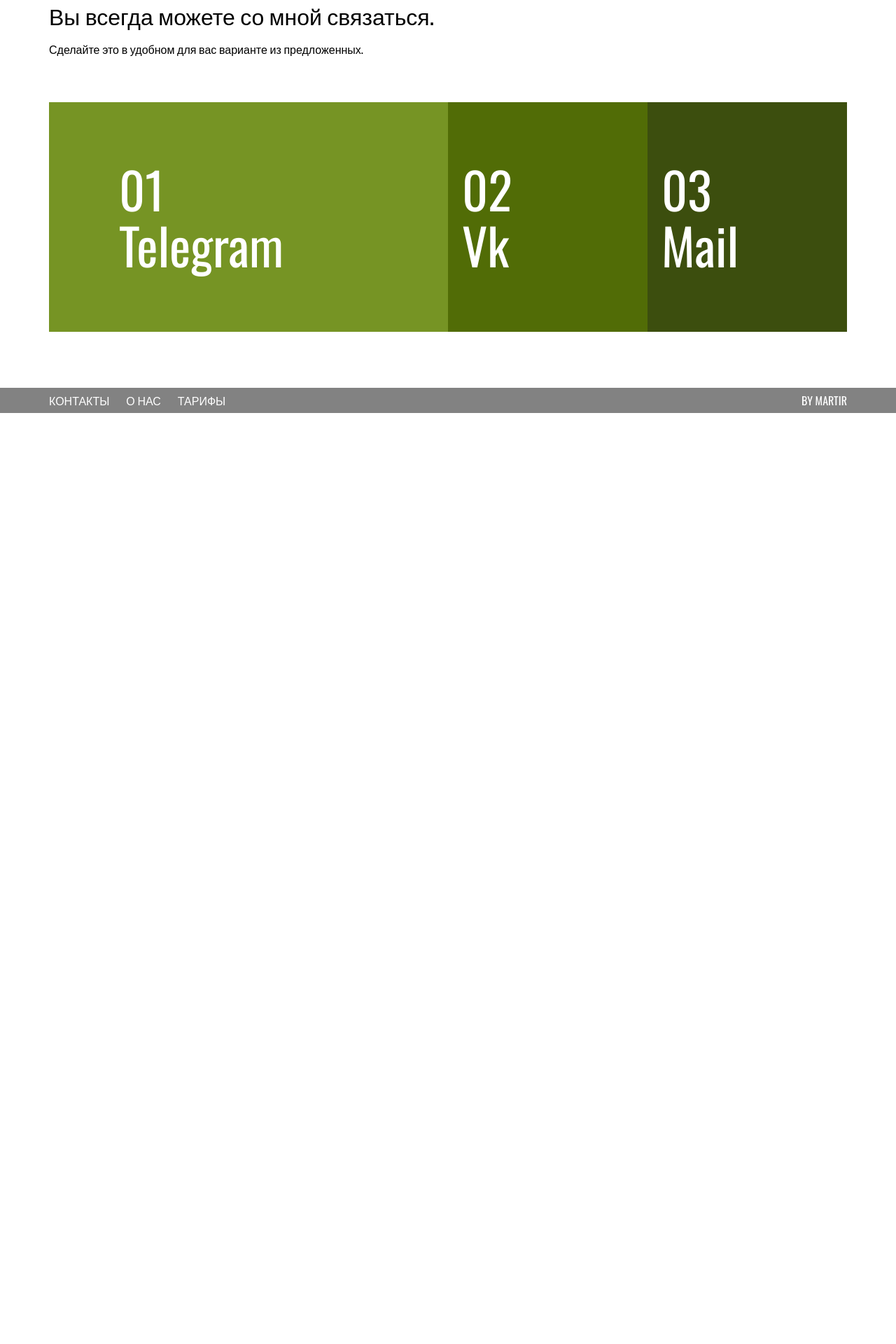
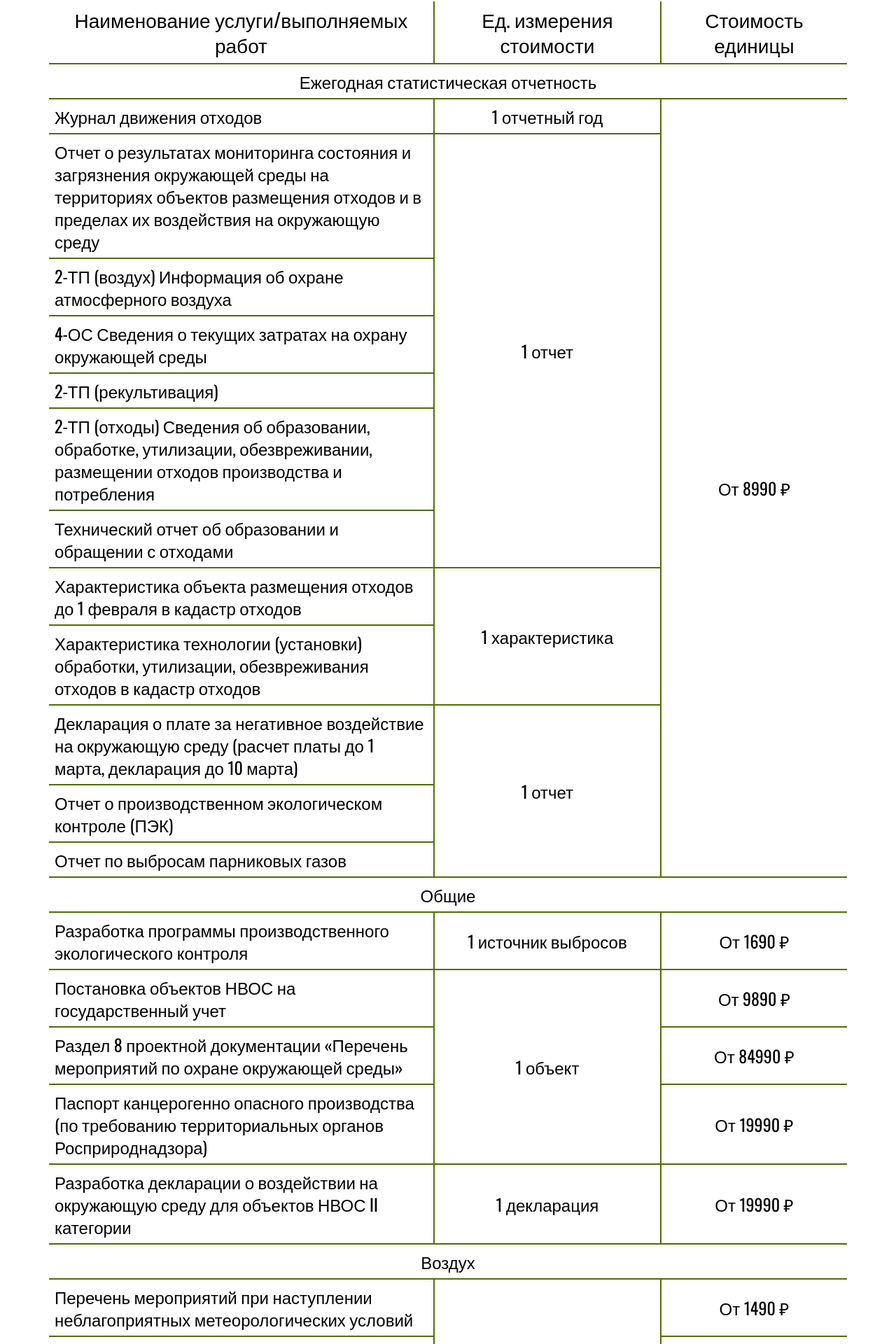
Before and after one commit to mimpushkarev/ECOEXP, a Next.js app: page / in a window 1280 px wide. Shown: the part 878-2798 px from the top of the page at 70% size. Before the commit the page ends 1468 px from the top, so only its background shows below. Built offline with nearby package versions, Linux system fonts and the light colour scheme.

Commit message:
BIKDARTEM-9: [FRONT] Создать секцию «Тарифы» (#10)
Co-authored-by: AnnaErs <annaershova02@gamil.com>

```diff
--- a/app/page.tsx
+++ b/app/page.tsx
@@ -2,6 +2,7 @@
 
 import MainSection from "@components/sections/MainSection";
 import ContactSection from "@components/sections/ContactSection";
+import TariffsTable from "@components/TariffsTable";
 
 import {MainPageType} from "./types";
 
@@ -9,6 +10,7 @@
   return (
     <>
       <MainSection />
+      <TariffsTable />
       <ContactSection />
     </>
   );
--- a/app/tariffs/page.tsx
+++ b/app/tariffs/page.tsx
@@ -1,11 +1,12 @@
 import {memo} from "react";
 
+import TariffsTable from "@components/TariffsTable";
 import {TariffsPageType} from "./types";
 
 const TariffsPage: TariffsPageType = () => {
   return (
     <>
-      <h1>Тарифы</h1>
+      <TariffsTable />
     </>
   );
 };
--- a/assets/styles/globalLayout.scss
+++ b/assets/styles/globalLayout.scss
@@ -147,7 +147,6 @@
   line-height: 2rem;
 }
 
-
 .LXSText {
   font-size: 1rem;
   line-height: 1.25rem;
@@ -168,6 +167,11 @@
   line-height: 1.25rem;
 }
 
+.MH2 {
+  font-size: 1.75rem;
+  line-height: 2.25rem;
+}
+
 .section {
   padding: 5rem 0;
 }
--- /dev/null
+++ b/components/TariffsTable/TariffsTable.module.scss
@@ -0,0 +1,41 @@
+@import "@assets/styles/global.scss";
+
+.table {
+  table-layout: fixed;
+  position: relative;
+
+  td:not(:first-child) {
+    vertical-align: middle;
+    text-align: center;
+  }
+  tr {
+    border-bottom: 2px solid $color-basic-2;
+  }
+  td,
+  th {
+    padding: 0.5rem;
+    &:nth-child(2) {
+      border-left: 2px solid $color-basic-2;
+    }
+    &:nth-child(3) {
+      border-left: 2px solid $color-basic-2;
+    }
+  }
+  th {
+    text-align: center;
+  }
+}
+
+.column {
+  overflow: hidden;
+  &:nth-child(1) {
+    width: 28rem;
+    text-align: center;
+  }
+  &:nth-child(2) {
+    width: 16rem;
+  }
+  &:nth-child(3) {
+    width: 13rem;
+  }
+}
--- /dev/null
+++ b/components/TariffsTable/TariffsTable.tsx
@@ -0,0 +1,205 @@
+import {memo} from "react";
+
+import styles from "./TariffsTable.module.scss";
+
+const TariffsTable = () => {
+  return (
+    <div className="section">
+      <div className="container">
+        <div className={["H4", styles.table].join(" ")}>
+          <table width="100%" cellPadding={0} cellSpacing={0}>
+            <tbody>
+              <tr>
+                <td className={["MH2", styles.column].join(" ")}>
+                  Наименование услуги/выполняемых работ
+                </td>
+                <td className={["MH2", styles.column].join(" ")}>
+                  Ед. измерения стоимости
+                </td>
+                <td className={["MH2", styles.column].join(" ")}>
+                  Стоимость единицы
+                </td>
+              </tr>
+              <tr>
+                <th colSpan={3}>Ежегодная статистическая отчетность</th>
+              </tr>
+              <tr>
+                <td>Журнал движения отходов</td>
+                <td>1 отчетный год</td>
+                <td rowSpan={12}>От 8990 ₽</td>
+              </tr>
+              <tr>
+                <td>
+                  Отчет о результатах мониторинга состояния и загрязнения
+                  окружающей среды на территориях объектов размещения отходов и
+                  в пределах их воздействия на окружающую среду
+                </td>
+                <td rowSpan={6}>1 отчет</td>
+              </tr>
+              <tr>
+                <td>2-ТП (воздух) Информация об охране атмосферного воздуха</td>
+              </tr>
+              <tr>
+                <td>
+                  4-ОС Сведения о текущих затратах на охрану окружающей среды
+                </td>
+              </tr>
+              <tr>
+                <td>2-ТП (рекультивация)</td>
+              </tr>
+              <tr>
+                <td>
+                  2-ТП (отходы) Сведения об образовании, обработке, утилизации,
+                  обезвреживании, размещении отходов производства и потребления
+                </td>
+              </tr>
+              <tr>
+                <td>Технический отчет об образовании и обращении с отходами</td>
+              </tr>
+              <tr>
+                <td>
+                  Характеристика объекта размещения отходов до 1 февраля в
+                  кадастр отходов
+                </td>
+                <td rowSpan={2}>1 характеристика</td>
+              </tr>
+              <tr>
+                <td>
+                  Характеристика технологии (установки) обработки, утилизации,
+                  обезвреживания отходов в кадастр отходов
+                </td>
+              </tr>
+              <tr>
+                <td>
+                  Декларация о плате за негативное воздействие на окружающую
+                  среду (расчет платы до 1 марта, декларация до 10 марта)
+                </td>
+                <td rowSpan={3}>1 отчет</td>
+              </tr>
+              <tr>
+                <td>Отчет о производственном экологическом контроле (ПЭК) </td>
+              </tr>
+              <tr>
+                <td>Отчет по выбросам парниковых газов</td>
+              </tr>
+              <tr>
+                <th colSpan={3}>Общие</th>
+              </tr>
+              <tr>
+                <td>
+                  Разработка программы производственного экологического контроля
+                </td>
+                <td>1 источник выбросов</td>
+                <td>От 1690 ₽</td>
+              </tr>
+              <tr>
+                <td>Постановка объектов НВОС на государственный учет</td>
+                <td rowSpan={3}>1 объект</td>
+                <td>От 9890 ₽</td>
+              </tr>
+              <tr>
+                <td>
+                  Раздел 8 проектной документации «Перечень мероприятий по
+                  охране окружающей среды»
+                </td>
+                <td>От 84990 ₽</td>
+              </tr>
+              <tr>
+                <td>
+                  Паспорт канцерогенно опасного производства (по требованию
+                  территориальных органов Росприроднадзора)
+                </td>
+                <td>От 19990 ₽</td>
+              </tr>
+              <tr>
+                <td>
+                  Разработка декларации о воздействии на окружающую среду для
+                  объектов НВОС II категории
+                </td>
+                <td>1 декларация</td>
+                <td>От 19990 ₽</td>
+              </tr>
+              <tr>
+                <th colSpan={3}>Воздух</th>
+              </tr>
+              <tr>
+                <td>
+                  Перечень мероприятий при наступлении неблагоприятных
+                  метеорологических условий
+                </td>
+                <td rowSpan={5}>1 источник выбросов</td>
+                <td>От 1490 ₽</td>
+              </tr>
+              <tr>
+                <td>Инвентаризация источников выбросов загрязняющих веществ</td>
+                <td rowSpan={3}>От 1990 ₽</td>
+              </tr>
+              <tr>
+                <td>
+                  Проект нормативов допустимых выбросов загрязняющих веществ
+                </td>
+              </tr>
+              <tr>
+                <td>
+                  Расчет выбросов парниковых газов по приказу МПР №300 от
+                  30.06.2015 г.
+                </td>
+              </tr>
+              <tr>
+                <td>Проект санитарно-защитной зоны</td>
+                <td>От 4990 ₽</td>
+              </tr>
+              <tr>
+                <td>
+                  Паспортов ГОУ, инструкция по эксплуатации и обслуживанию ГОУ,
+                  программа проведения ППО и ТР
+                </td>
+                <td>1 ГОУ</td>
+                <td>От 9990 ₽</td>
+              </tr>
+              <tr>
+                <th colSpan={3}>Отходы</th>
+              </tr>
+              <tr>
+                <td>Паспорт опасного отхода I-IV классов опасности</td>
+                <td rowSpan={2}>1 отход</td>
+                <td>От 4990 ₽</td>
+              </tr>
+              <tr>
+                <td>
+                  Проект нормативов образования отходов и лимитов размещения
+                </td>
+                <td>От 2990 ₽</td>
+              </tr>
+              <tr>
+                <td>Постановка объекта размещения отходов в ГРОРО</td>
+                <td>1 объект</td>
+                <td>От 49990 ₽</td>
+              </tr>
+              <tr>
+                <td>Программа мониторинга объекта размещения отходов</td>
+              </tr>
+              <tr>
+                <td>Лицензия на обращение с отходами I-IV классов опасности</td>
+                <td>1 лицензия</td>
+                <td>От 99990 ₽</td>
+              </tr>
+              <tr>
+                <th colSpan={3}>Сбросы в водные объекты</th>
+              </tr>
+              <tr>
+                <td>
+                  Проект нормативов допустимых сбросов загрязняющих веществ
+                </td>
+                <td>1 сброс</td>
+                <td>От 49990 ₽</td>
+              </tr>
+            </tbody>
+          </table>
+        </div>
+      </div>
+    </div>
+  );
+};
+
+export default memo(TariffsTable);
--- /dev/null
+++ b/components/TariffsTable/index.ts
@@ -0,0 +1 @@
+export {default} from "./TariffsTable";
```
